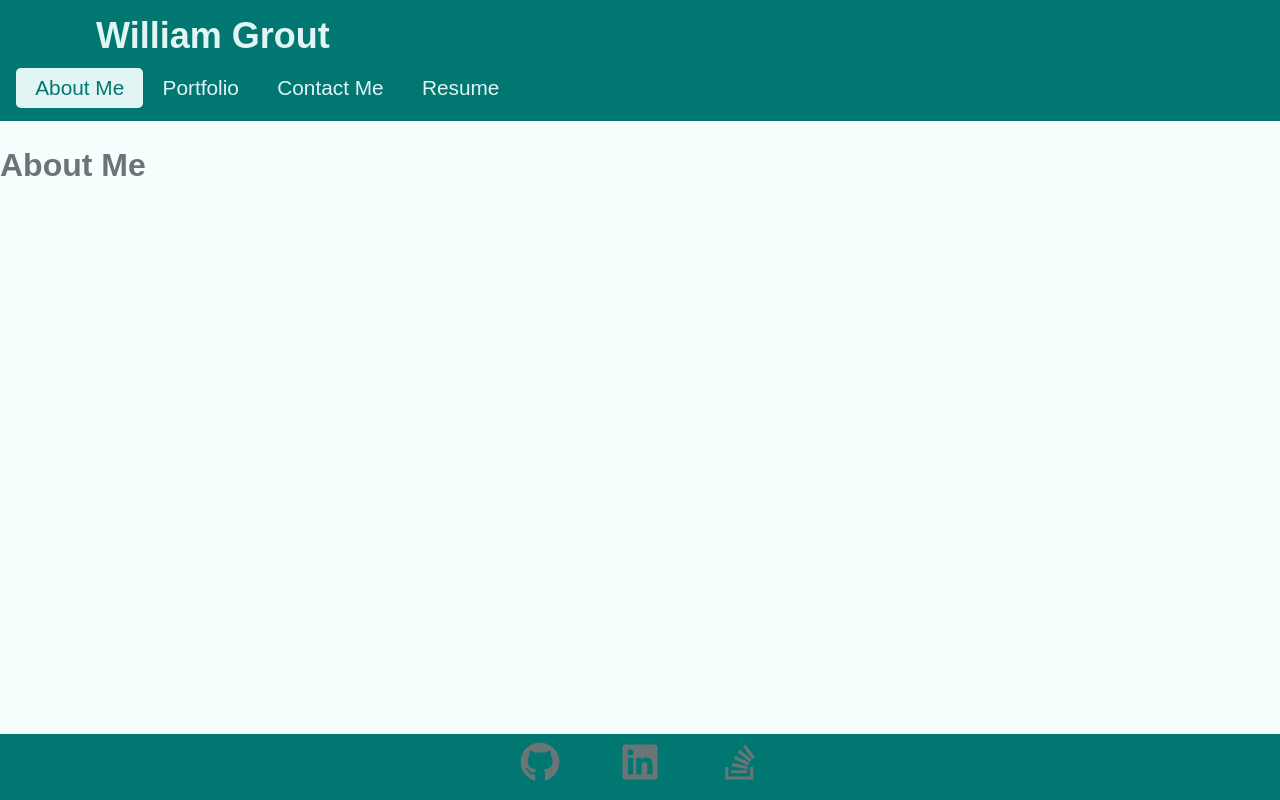
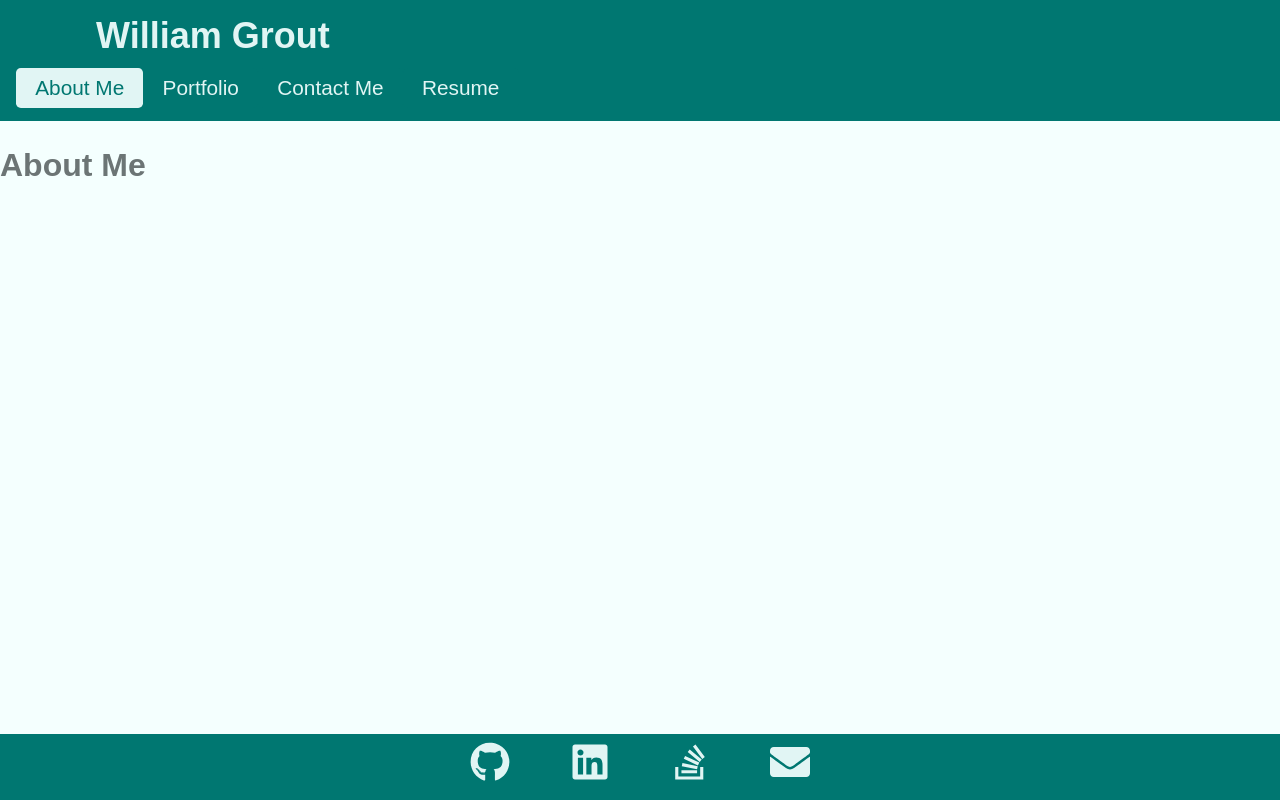
Before and after one commit to wgrout87/personal-portfolio-react, a React (Create React App) app: page / in a window 1280 px wide. Built offline with nearby package versions, Linux system fonts and the light colour scheme.

Commit message:
fine tuned footer with tooltips

```diff
--- a/src/components/Footer/index.js
+++ b/src/components/Footer/index.js
@@ -1,18 +1,25 @@
 import React from "react";
-import { FaLinkedin, FaGithub, FaStackOverflow } from 'react-icons/fa';
+import { FaLinkedin, FaGithub, FaStackOverflow, FaEnvelope } from 'react-icons/fa';
 
 function Footer() {
     return (
         <footer className="bg-secondary py-2 flex-row align-center">
             <div className="container flex-row justify-center align-center">
-                <a href="https://github.com/wgrout87" target="_blank" rel="noreferrer">
+                <a href="https://github.com/wgrout87" target="_blank" rel="noreferrer" className="tooltip">
                     <FaGithub />
+                    <span className="tooltiptext">GitHub</span>
                 </a>
-                <a href="https://www.linkedin.com/in/william-grout-49945b232/" target="_blank" rel="noreferrer">
+                <a href="https://www.linkedin.com/in/william-grout-49945b232/" target="_blank" rel="noreferrer" className="tooltip">
                     <FaLinkedin />
+                    <span className="tooltiptext">LinkedIn</span>
                 </a>
-                <a href="https://stackoverflow.com/users/18238467/william-grout" target="_blank" rel="noreferrer">
+                <a href="https://stackoverflow.com/users/18238467/william-grout" target="_blank" rel="noreferrer" className="tooltip">
                     <FaStackOverflow />
+                    <span className="tooltiptext">Stack Overflow</span>
+                </a>
+                <a href="mailto: wgrout87@gmail.com" className="tooltip">
+                    <FaEnvelope />
+                    <span className="tooltiptext">Email</span>
                 </a>
             </div>
         </footer>
--- a/src/index.css
+++ b/src/index.css
@@ -91,12 +91,8 @@ p {
 }
 
 a {
-  color: var(--dark);
+    color: var(--light);
     text-decoration: none;
-}
-
-a:visited {
-  color: inherit;
 }
 
 .page-title {
@@ -179,8 +175,9 @@ a:visited {
     position: absolute;
     left: -9999px;
 }
-[type='radio']:checked + label,
-[type='radio']:not(:checked) + label {
+
+[type='radio']:checked+label,
+[type='radio']:not(:checked)+label {
     position: relative;
     padding-left: 25px;
     cursor: pointer;
@@ -190,8 +187,8 @@ a:visited {
     margin-right: 0.2rem;
 }
 
-[type='radio']:checked + label:before,
-[type='radio']:not(:checked) + label:before {
+[type='radio']:checked+label:before,
+[type='radio']:not(:checked)+label:before {
     content: '';
     position: absolute;
     left: 0;
@@ -202,8 +199,9 @@ a:visited {
     border-radius: 100%;
     background: #fff;
 }
-[type='radio']:checked + label:after,
-[type='radio']:not(:checked) + label:after {
+
+[type='radio']:checked+label:after,
+[type='radio']:not(:checked)+label:after {
     content: '';
     width: 12px;
     height: 12px;
@@ -216,13 +214,13 @@ a:visited {
     transition: all 0.2s ease;
 }
 
-[type='radio']:not(:checked) + label:after {
+[type='radio']:not(:checked)+label:after {
     opacity: 0;
     -webkit-transform: scale(0);
     transform: scale(0);
 }
 
-[type='radio']:checked + label:after {
+[type='radio']:checked+label:after {
     opacity: 1;
     -webkit-transform: scale(1);
     transform: scale(1);
@@ -893,6 +891,52 @@ a:visited {
     flex: 0 0 100%;
 }
 
+/* Tooltip container */
+.tooltip {
+    position: relative;
+    display: inline-block;
+}
+
+/* Tooltip text */
+.tooltip .tooltiptext {
+    visibility: hidden;
+    width: 166px;
+    background-color: var(--primary);
+    color: var(--light);
+    text-align: center;
+    padding: 5px 0;
+    border-radius: 6px;
+
+    /* Position the tooltip text */
+    position: absolute;
+    z-index: 1;
+    bottom: 125%;
+    left: 50%;
+    margin-left: -83px;
+
+    /* Fade in tooltip */
+    opacity: 0;
+    transition: opacity 0.4s;
+}
+
+/* Tooltip arrow */
+.tooltip .tooltiptext::after {
+    content: "";
+    position: absolute;
+    top: 100%;
+    left: 50%;
+    margin-left: -5px;
+    border-width: 5px;
+    border-style: solid;
+    border-color: var(--primary) transparent transparent transparent;
+}
+
+/* Show the tooltip text when you mouse over the tooltip container */
+.tooltip:hover .tooltiptext {
+    visibility: visible;
+    opacity: 1;
+}
+
 /* col-sm */
 @media screen and (min-width: 640px) {
     .col-sm-auto {
```
Lines whose indentation alone changed are shown as unchanged.
